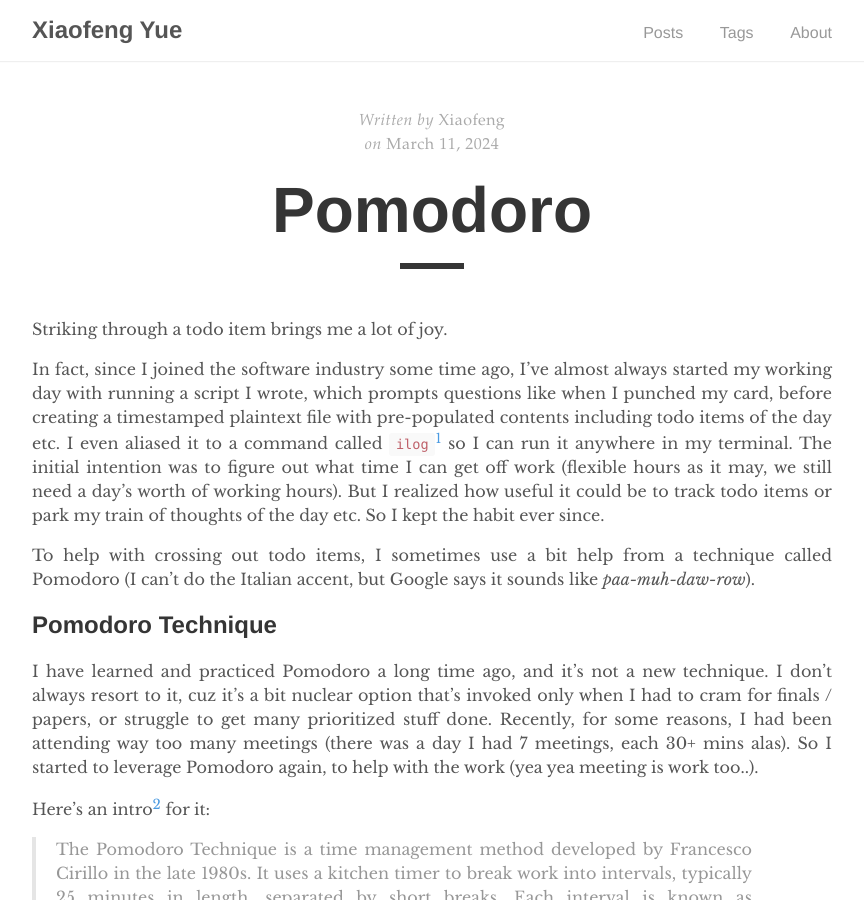
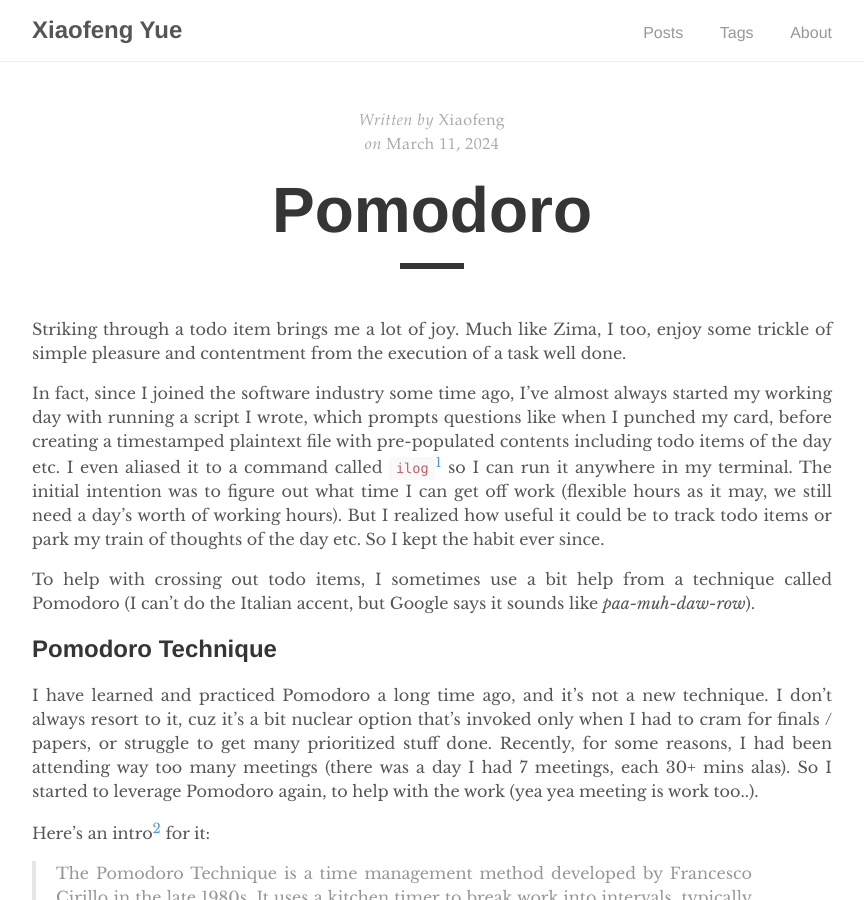
Before and after one commit to yuexiaofeng/yuexiaofeng.github.io, a Jekyll site: the page built from _posts/2024-03-11-pomodoro.md, in a window 1280 px wide and 900 px high. Shown: the whole window, without its empty margins (208-1072 px from the left). Built offline with Jekyll 4.4.1, drawn with Linux system fonts in a browser that asks for light colours.

Commit message:
updated zima for pomodoro

```diff
--- a/_posts/2024-03-11-pomodoro.md
+++ b/_posts/2024-03-11-pomodoro.md
@@ -5,7 +5,7 @@ author: "Xiaofeng"
 excerpt_separator: <!--more-->
 tags: [Tech]
 ---
-Striking through a todo item brings me a lot of joy<!--more-->.
+Striking through a todo item brings me a lot of joy<!--more-->. Much like Zima, I too, enjoy some trickle of simple pleasure and contentment from the execution of a task well done.
 
 In fact, since I joined the software industry some time ago, I’ve almost always started my working day with running a script I wrote, which prompts questions like when I punched my card, before creating a timestamped plaintext file with pre-populated contents including todo items of the day etc. I even aliased it to a command called `ilog`[^fn1] so I can run it anywhere in my terminal. The initial intention was to figure out what time I can get off work (flexible hours as it may, we still need a day's worth of working hours). But I realized how useful it could be to track todo items or park my train of thoughts of the day etc. So I kept the habit ever since.
 
```
